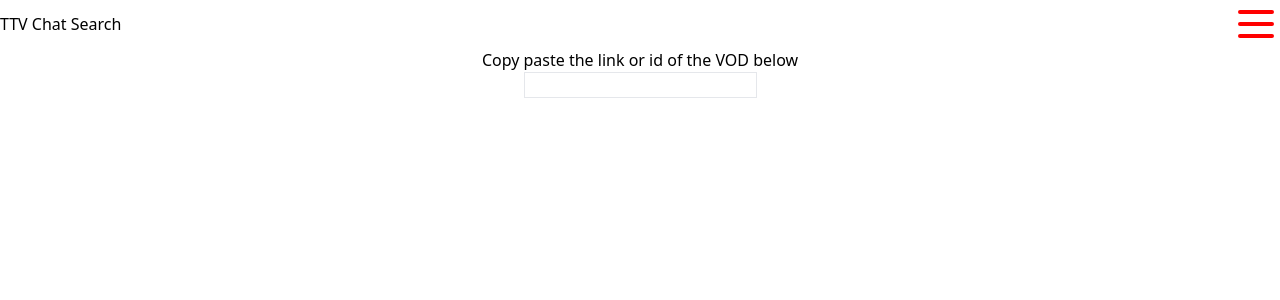
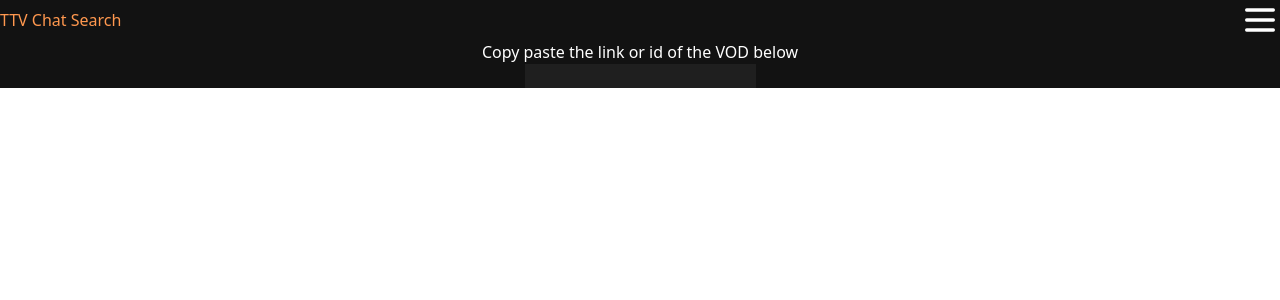
Before and after one commit to sz-sebestyen/ttv-chat-search, a React (Create React App) app in the folder frontend/: page / in a window 1280 px wide. Shown: the top 300 px of the page. Built offline with nearby package versions, Linux system fonts and the light colour scheme; no server answers.

Commit message:
Add some colors

```diff
--- a/frontend/src/App.js
+++ b/frontend/src/App.jsx
@@ -4,7 +4,7 @@ import IconTheme from "./components/IconTheme";
 
 function App() {
   return (
-    <div className="App">
+    <div className="App bg-background text-white">
       <IconTheme>
         <Router />
       </IconTheme>
--- a/frontend/src/components/IconTheme.jsx
+++ b/frontend/src/components/IconTheme.jsx
@@ -3,7 +3,9 @@ import { IconContext } from "react-icons";
 
 function IconTheme({ children }) {
   return (
-    <IconContext.Provider value={{ color: "red", style: { fontSize: "3em" } }}>
+    <IconContext.Provider
+      value={{ color: "inherit", style: { fontSize: "2.5em" } }}
+    >
       {children}
     </IconContext.Provider>
   );
--- a/frontend/src/components/Menu/Menu.jsx
+++ b/frontend/src/components/Menu/Menu.jsx
@@ -7,7 +7,7 @@ function Menu() {
   const toggleMenu = () => setIsOpen((prevIsOpen) => !prevIsOpen);
 
   return (
-    <div onClick={toggleMenu}>
+    <div onClick={toggleMenu} className="">
       {isOpen ? <HiOutlineX /> : <HiOutlineMenu />}
     </div>
   );
--- a/frontend/src/components/NavBar.jsx
+++ b/frontend/src/components/NavBar.jsx
@@ -4,7 +4,7 @@ import Menu from "./Menu";
 function NavBar() {
   return (
     <div className="flex justify-between items-center">
-      <h1>TTV Chat Search</h1>
+      <h1 className="text-primary">TTV Chat Search</h1>
       <Menu />
     </div>
   );
--- a/frontend/src/index.css
+++ b/frontend/src/index.css
@@ -580,10 +580,6 @@ video {
   display: flex;
 }
 
-.w-1 {
-  width: 0.25rem;
-}
-
 .items-center {
   align-items: center;
 }
@@ -602,7 +598,22 @@ video {
   border-width: 1px;
 }
 
-.bg-black {
+.bg-background {
   --tw-bg-opacity: 1;
-  background-color: rgba(0, 0, 0, var(--tw-bg-opacity));
+  background-color: rgba(18, 18, 18, var(--tw-bg-opacity));
 }
+
+.bg-surface {
+  --tw-bg-opacity: 1;
+  background-color: rgba(31, 31, 31, var(--tw-bg-opacity));
+}
+
+.text-white {
+  --tw-text-opacity: 1;
+  color: rgba(255, 255, 255, var(--tw-text-opacity));
+}
+
+.text-primary {
+  --tw-text-opacity: 1;
+  color: rgba(255, 152, 79, var(--tw-text-opacity));
+}
--- a/frontend/src/pages/Home.jsx
+++ b/frontend/src/pages/Home.jsx
@@ -30,7 +30,7 @@ function Home() {
       <p className="">Copy paste the link or id of the VOD below</p>
       <input
         type="text"
-        className="border"
+        className="bg-surface"
         value={input}
         onChange={storeInput}
       />
--- a/frontend/tailwind.config.js
+++ b/frontend/tailwind.config.js
@@ -8,7 +8,15 @@ module.exports = {
   ],
   darkMode: false, // or 'media' or 'class'
   theme: {
-    extend: {},
+    extend: {
+      colors: {
+        primary: "#FF984F",
+        "primary-dark": "#702E00",
+        secondary: "#4BB0DB",
+        background: "#121212",
+        surface: "#1F1F1F",
+      },
+    },
   },
   variants: {
     extend: {},
```
